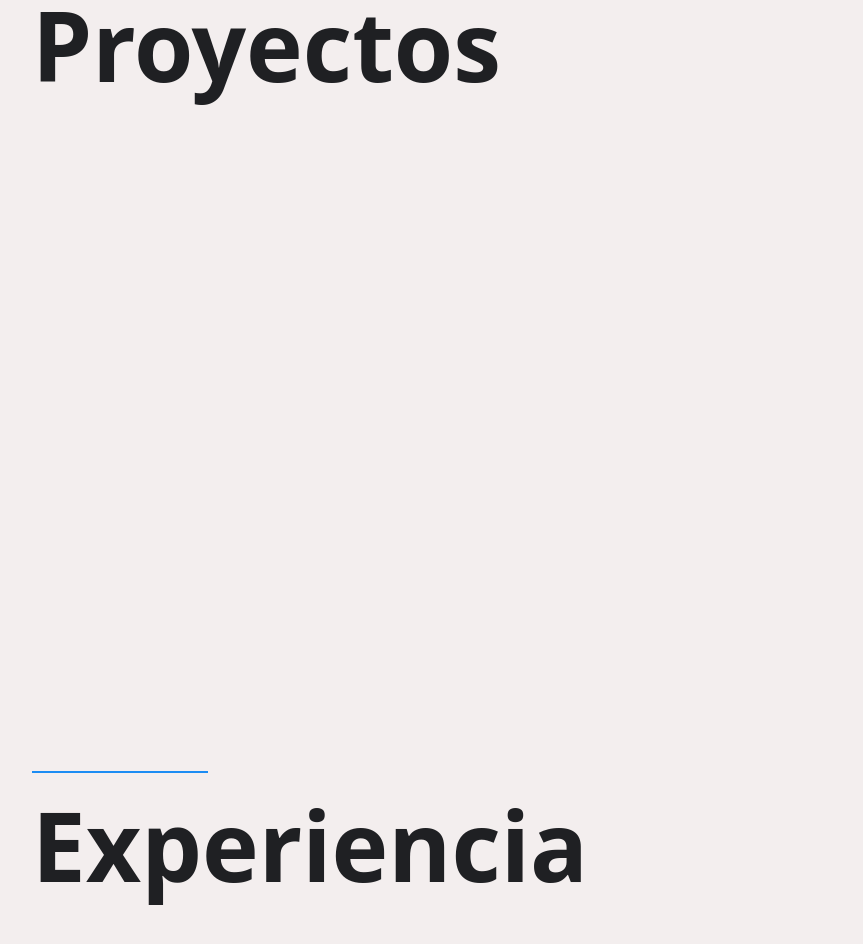
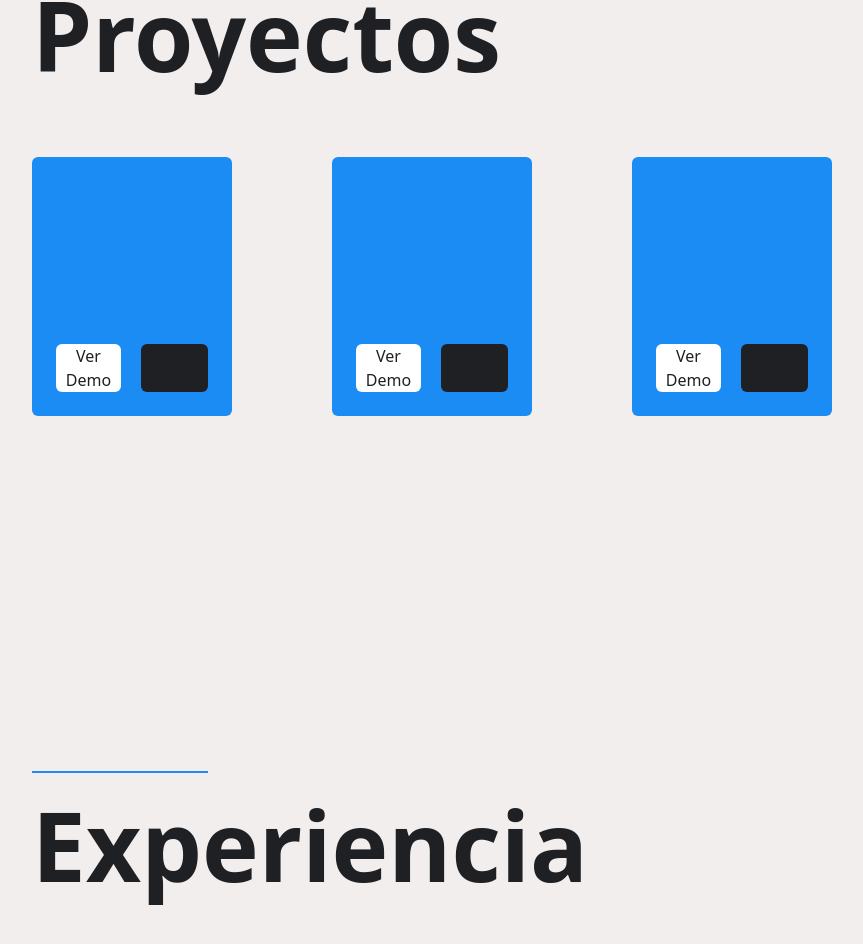
Before and after one commit to francroce/Cv2023, a React (Vite) app: page / in a window 1280 px wide. Shown: the part 1824-2768 px from the top of the page, without its empty margins (208-1071 px from the left). Built offline with nearby package versions, Linux system fonts and the light colour scheme; what tailwindcss-animated would draw is missing.

Commit message:
actualizando repo

```diff
--- /dev/null
+++ b/src/components/CardProyecto.jsx
@@ -0,0 +1,19 @@
+import { useContext } from "react"
+import {ThemeContext} from '../context/ThemeContext'
+
+const CardProyecto = (props) => {
+
+    const {theme} = useContext(ThemeContext)
+
+    return (
+    <div className={`w-1/4 h-full p-6 rounded-md ${theme.button} flex flex-col items-center justify-between`}>
+        <h3>{props.title}</h3>
+        <div className="flex justify-center gap-5">
+            <button className="bg-white rounded-md h-12 w-25 px-2">Ver Demo</button>
+            <button className="bg-[#1F2023] rounded-md h-12 w-25 px-2">Github</button>
+        </div>
+    </div>
+  )
+}
+
+export default CardProyecto
--- a/src/components/Formulario.jsx
+++ b/src/components/Formulario.jsx
@@ -24,23 +24,23 @@ function handleSubmit(e){
 
       <input type="text"
         placeholder="Nombre y apellido"
-        className={`w-full h-16 rounded-md ${theme.border} border md:border-2 bg-transparent px-4 py-3` }
+        className={`w-full h-16 rounded-md text-[#1F2023] bg-white px-4 py-3` }
         value={nombre}
         onChange={(e)=>setNombre(e.target.value)}
       />
 
       <input type="email"
         placeholder="Email"
-        className={`w-full h-16 ${theme.border} border md:border-2 rounded-md bg-transparent px-4 py-3` }
+        className={`w-full h-16 text-[#1F2023] bg-white rounded-md px-4 py-3` }
         value={email}
         onChange={(e)=>setEmail(e.target.value)}
       />
 
-      <textarea name="" id="" cols="30" rows="10" placeholder="Escriba su mensaje aqui..." className={`w-full h-36 ${theme.border}  rounded-md border md:border-2 bg-transparent px-4 py-3` }
+      <textarea name="" id="" cols="30" rows="10" placeholder="Escriba su mensaje aqui..." className={`w-full h-36 bg-white text-[#1F2023] rounded-md px-4 py-3` }
         value={mensaje}
         onChange={(e)=>setMensaje(e.target.value)}
       />
-      <button className={`${theme.button} h-16 rounded-md text-white`}>Enviar</button>
+      <button className={`bg-[#1F2023] h-16 rounded-md text-white`}>Enviar</button>
 
     </form>
   );
--- a/src/components/Proyectos.jsx
+++ b/src/components/Proyectos.jsx
@@ -1,5 +1,6 @@
 import { useContext } from "react"
 import {ThemeContext} from '../context/ThemeContext'
+import CardProyecto from '../components/CardProyecto'
 
 const Proyectos = () => {
 
@@ -12,6 +13,11 @@ const Proyectos = () => {
               <h2 className={`md:text-8xl md:text-start text-center font-bold`}/>
             <h2 className={`md:text-8xl md:text-start text-center font-bold text-3xl`}>Proyectos</h2>
         </div>
+        <div className="flex flex-wrap justify-between w-full md:h-3/5">
+            <CardProyecto/>
+            <CardProyecto/>
+            <CardProyecto/>
+        </div>
 
     </div>
   )
--- a/src/components/Tecnologias.jsx
+++ b/src/components/Tecnologias.jsx
@@ -11,7 +11,7 @@ const Tecnologias = () => {
 const {theme} = useContext(ThemeContext)
 
   return (
-    <div style={theme.background === "bg-bg-theme-light" ? {backgroundImage: `url(${bgGradientLight})`} : {backgroundImage: `url(${bgGradientDark})`}} className={`bg-fixed bg-cover bg-center w-full md:h-screen h-auto px-8 py-5 md:py-40 md:px-60 ${theme.font} flex flex-col justify-center md:justify-between gap-12 items-center md:items-start`}>
+    <div style={theme.background === "bg-bg-theme-light" ? {backgroundImage: `url(${bgGradientLight})`} : {backgroundImage: `url(${bgGradientDark})`}} className={` overflow-hidden bg-fixed bg-cover bg-center w-full md:h-screen h-auto px-8 py-5 md:py-40 md:px-60 ${theme.font} flex flex-col justify-center md:justify-between gap-12 items-center md:items-start`}>
         <div className="flex flex-col gap-3 md:h-2/5 h-auto justify-center items-center md:items-start">
             <hr className={` md:w-44 w-12 border-none h-0.5 bg-[#1F2023]`}/>
             <h2 className={`md:text-8xl md:text-start text-center font-bold text-3xl`}>Tecnologias</h2>
```
